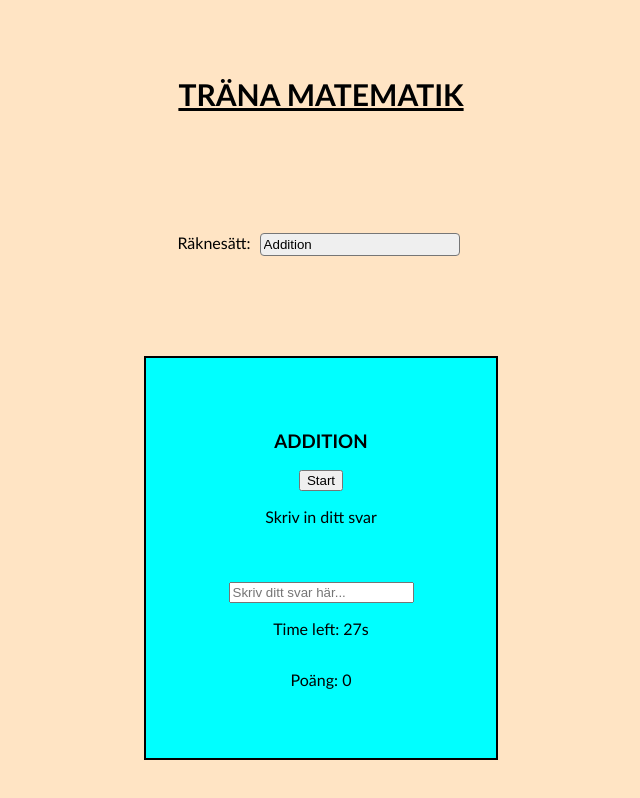
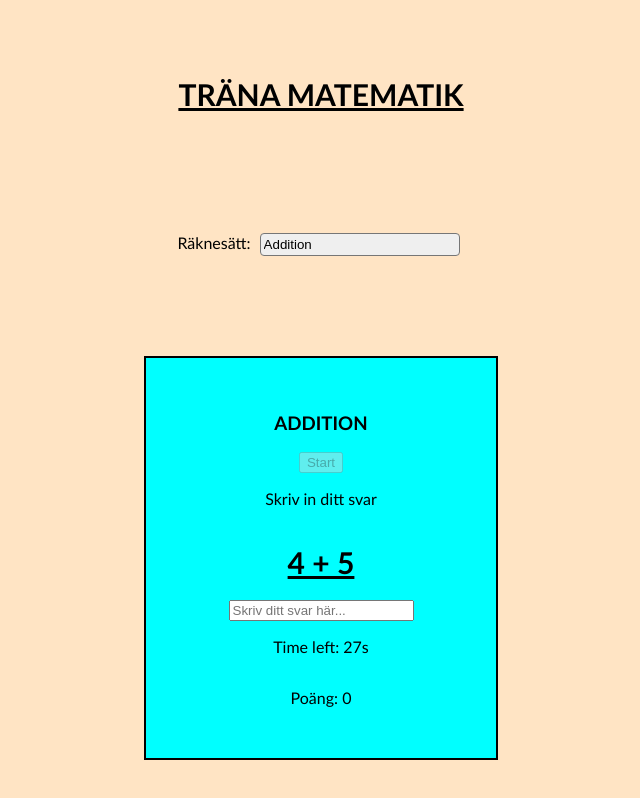
Before and after one commit to akickia/MathPractice, a plain HTML site: page index.html in a window 1280 px wide. Both pictures are taken after a click on the button "Start". Shown: the whole page, without its empty margins (327-967 px from the left). Drawn offline with Linux system fonts and the light colour scheme.

Commit message:
disabled btn on start

```diff
--- a/index.html
+++ b/index.html
@@ -23,7 +23,7 @@
 
   <div class="container">
     <h3>Addition</h3>
-    <button class="start" id="start">Start</button>
+    <button class="btn" id="start">Start</button>
     <div class="input-calc">
       <p>Skriv in ditt svar</p>
       <h1 id="calc"></h1>
--- a/script.js
+++ b/script.js
@@ -14,7 +14,7 @@ let y;
 let randomAdd;
 let time = 30;
 let score = 0;
-let calcMethod = "Addition";
+let calcMethod = "addition";
 
 
 /*calcMethodSelect.value = localStorage.getItem("calcMethod") !== null
@@ -28,6 +28,8 @@ startBtn.addEventListener("click", function() {startTime()});
 let timeInterval
 
 function startTime() {
+  startBtn.disabled = true
+  addCalcToDOM()
   timeInterval = setInterval(countdown, 1000)
   countdown()
 }
@@ -40,6 +42,7 @@ function countdown(){
     gameOver();
   }
 }
+
 
 
 function addRandomNumber(){
```
